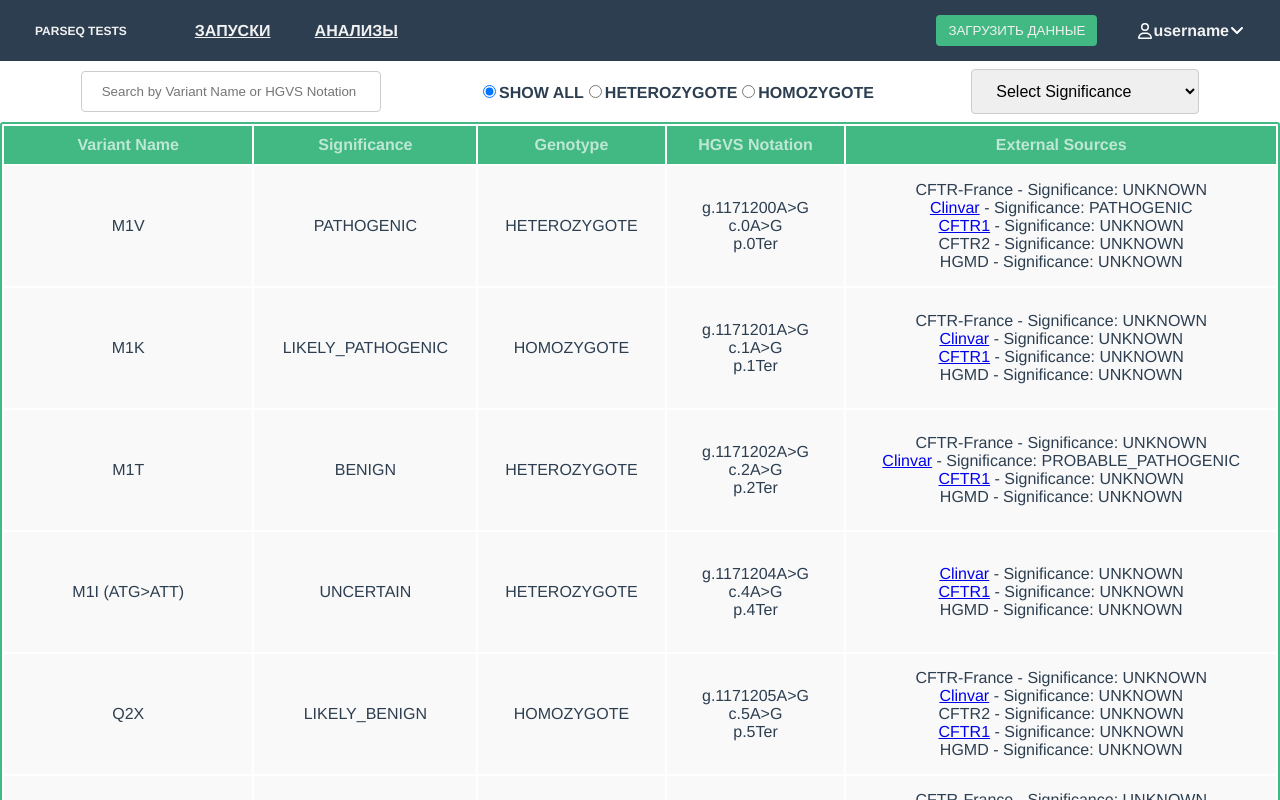
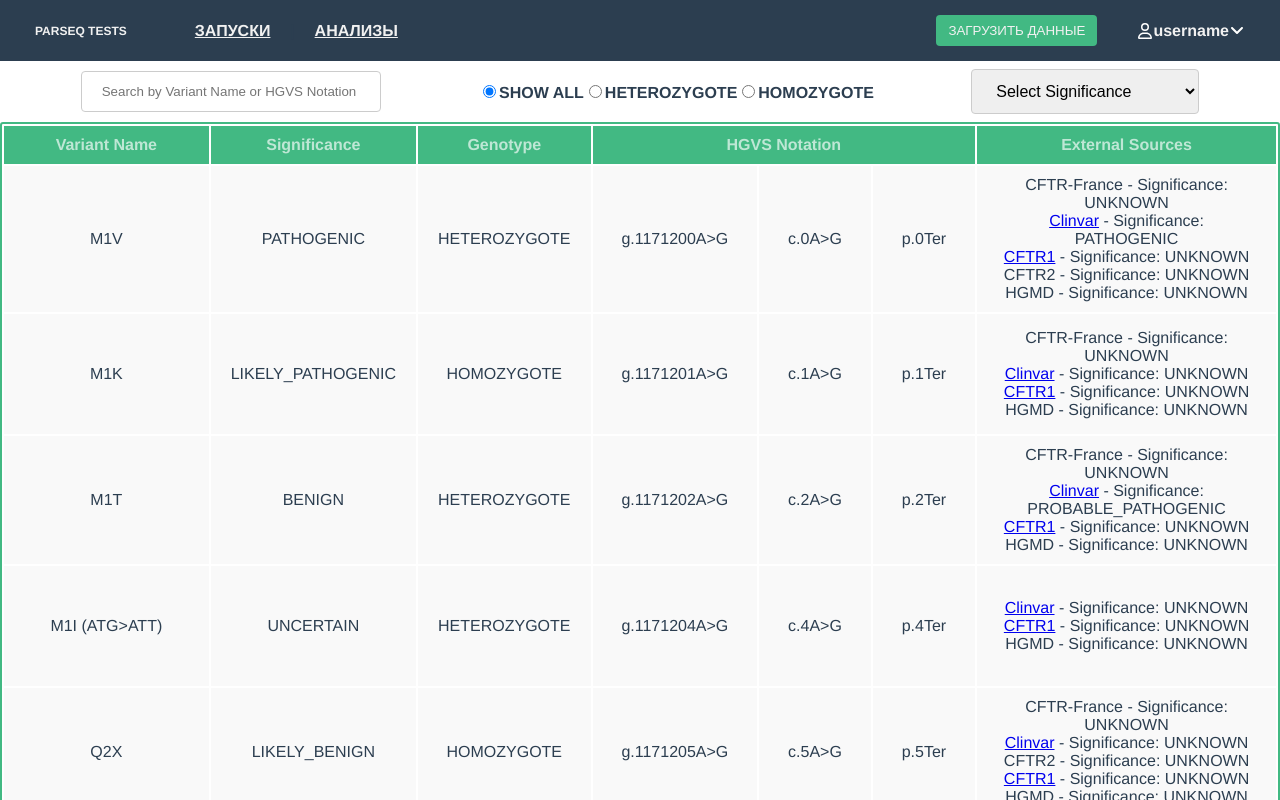
Before and after one commit to imkozin/vue-test, a Vue app: page /analyze in a window 1280 px wide. Built offline with nearby package versions, Linux system fonts and the light colour scheme.

Commit message:
edited table stylings

```diff
--- a/src/components/DataTable.vue
+++ b/src/components/DataTable.vue
@@ -9,19 +9,33 @@
     <table>
       <thead>
         <tr>
+          <th>Variant Name</th>
+          <th>Significance</th>
+          <th>Genotype</th>
+          <th colspan="3">HGVS Notation</th>
+          <th>External Sources</th>
+        </tr>
+        <!-- <tr>
           <th v-for="item in items" :key="item.id">{{ item.title }}</th>
-        </tr>
+        </tr> -->
       </thead>
       <tbody>
-        <tr v-for="variant in filteredData" :key="variant.id">
-          <td>{{ variant.alleleName }}</td>
+        <tr id="row" v-for="variant in filteredData" :key="variant.id">
+          <td>
+            {{ variant.alleleName }}
+          </td>
           <td>{{ variant.significance }}</td>
-          <td>{{ variant.genotype }}</td>
           <td>
-            <ul>
-              <li v-for="notation in variant.hgvs">{{ notation }}</li>
-            </ul>
+            {{ variant.genotype }}
           </td>
+          <!-- <td>
+            <ul v-for="notation in variant.hgvs">
+                <li >{{ notation.c }}</li>
+              </ul>
+          </td> -->
+          <td>{{ variant.hgvs.g }}</td>
+          <td>{{ variant.hgvs.c }}</td>
+          <td>{{ variant.hgvs.p }}</td>
           <td>
             <ul>
               <li
@@ -157,6 +171,11 @@ td {
   padding: 10px 20px;
 }
 
+tbody #row:hover td {
+  cursor: pointer;
+  background-color: #eaecee;
+}
+
 ul {
   list-style-type: none;
   padding: 0;
--- a/src/views/Analyze.vue
+++ b/src/views/Analyze.vue
@@ -1,6 +1,7 @@
 <template>
   <div class="main">
-    <DataTable :items="items" :data="data" />
+    <!-- <DataTable :items="items" :data="data" /> -->
+    <DataTable :data="data" />
   </div>
 </template>
 
```
